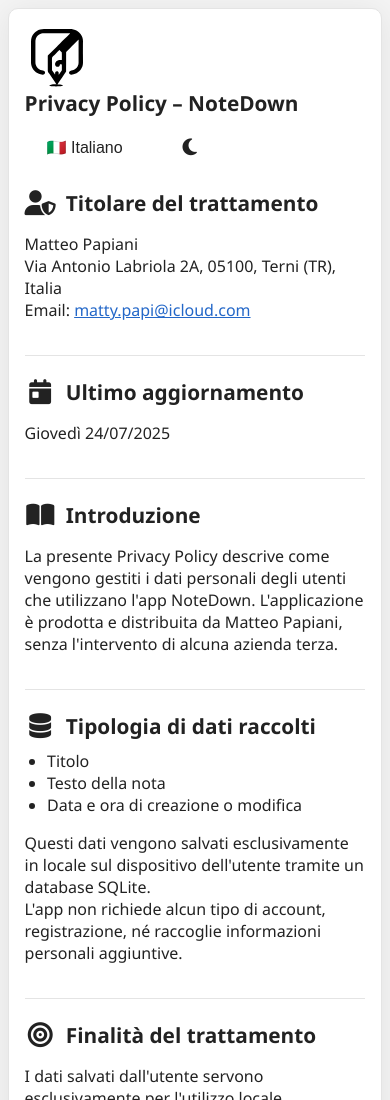
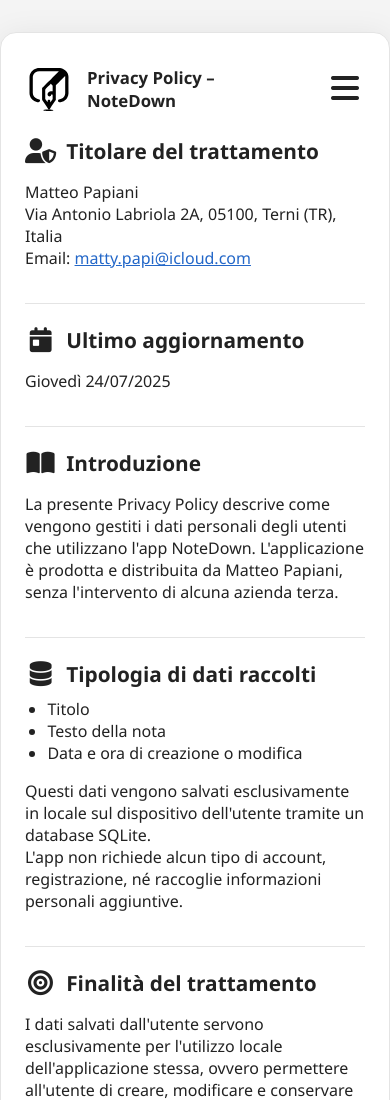
Before and after one commit to j3wel/notedown.privacypolicy.io, a plain HTML site: page index.html in a window 390 px wide. Shown: the top 1100 px of the page. Drawn offline with Linux system fonts and the light colour scheme.

Commit message:
Refactor header layout and add hamburger menu for mobile navigation

```diff
--- a/index.html
+++ b/index.html
@@ -10,9 +10,11 @@
 <body>
 <div class="container">
     <header>
-        <h1><img src="notedown_logo.svg" alt="NoteDown Logo" width="64" height="64" style="margin-right:10px;"/>
-            <span class="spacer"></span> Privacy Policy – NoteDown</h1>
-        <div class="controls">
+        <div class="header-main">
+            <img src="notedown_logo.svg" alt="NoteDown Logo" width="48" height="48"/>
+            <span class="header-title">Privacy Policy – NoteDown</span>
+        </div>
+        <nav class="controls" id="main-menu">
             <select class="language-switcher control-btn" onchange="switchLanguage(this.value)">
                 <option value="it">🇮🇹 Italiano</option>
                 <option value="en">🇬🇧 English</option>
@@ -20,7 +22,10 @@
             <button class="darkmode-toggle control-btn" id="darkmode-toggle" title="Cambia tema" aria-label="Cambia tema">
                 <i class="fa-solid fa-moon"></i>
             </button>
-        </div>
+        </nav>
+        <button class="hamburger" id="hamburger-toggle" aria-label="Apri menu" aria-controls="main-menu" aria-expanded="false">
+            <i class="fa-solid fa-bars"></i>
+        </button>
     </header>
 
     <!-- ITALIANO -->
@@ -141,7 +146,6 @@
             </p>
         </section>
     </div>
-
 
     <!-- ENGLISH -->
     <div id="policy-en" class="hidden">
@@ -273,7 +277,6 @@
         toggle.innerHTML = '<i class="fa-solid fa-moon"></i>';
       }
     }
-    // Init theme
     setDarkMode(dark);
 
     toggle.addEventListener('click', function() {
@@ -281,11 +284,36 @@
       setDarkMode(dark);
     });
 
-    // Language switcher
     function switchLanguage(lang) {
       document.getElementById("policy-it").classList.toggle("hidden", lang !== "it");
       document.getElementById("policy-en").classList.toggle("hidden", lang !== "en");
     }
+
+    // Hamburger menu toggle
+    const hamburger = document.getElementById('hamburger-toggle');
+    const controlsMenu = document.getElementById('main-menu');
+
+    hamburger.addEventListener('click', function(e) {
+      e.stopPropagation();
+      controlsMenu.classList.toggle('open');
+      hamburger.setAttribute('aria-expanded', controlsMenu.classList.contains('open') ? "true" : "false");
+      // Blocca scroll quando il menu è aperto
+      document.body.classList.toggle('menu-open', controlsMenu.classList.contains('open'));
+    });
+
+    // Chiudi il menu cliccando fuori
+    document.addEventListener('click', function(e) {
+      if (
+        window.innerWidth <= 700 &&
+        controlsMenu.classList.contains('open') &&
+        !controlsMenu.contains(e.target) &&
+        !hamburger.contains(e.target)
+      ) {
+        controlsMenu.classList.remove('open');
+        hamburger.setAttribute('aria-expanded', "false");
+        document.body.classList.remove('menu-open');
+      }
+    });
 </script>
 </body>
 </html>
--- a/style.css
+++ b/style.css
@@ -10,12 +10,13 @@
 }
 
 body {
-  font-family: "Segoe UI", "Roboto", Arial, sans-serif;
+  font-family: 'Segoe UI', 'Roboto', Arial, sans-serif;
   background: var(--main-bg);
   color: var(--main-fg);
   margin: 0;
   min-height: 100vh;
   transition: background 0.2s, color 0.2s;
+  overflow-x: hidden;
 }
 
 body.dark {
@@ -39,11 +40,11 @@
 }
 
 .container {
-  max-width: 700px;
+  max-width: 800px;
   margin: 32px auto 32px auto;
   background: var(--box-bg);
   border-radius: 16px;
-  box-shadow: 0 4px 32px 0 rgba(0, 0, 0, 0.08);
+  box-shadow: 0 4px 32px 0 rgba(0,0,0,0.08);
   padding: 32px 24px;
   border: 1px solid var(--border);
 }
@@ -53,31 +54,47 @@
   align-items: center;
   justify-content: space-between;
   margin-bottom: 24px;
-  flex-wrap: wrap;
   gap: 12px;
+  position: relative;
+  width: 100%;
 }
-header h1 {
+.header-main {
   display: flex;
   align-items: center;
-  font-size: 2rem;
-  margin: 0;
-  flex-wrap: wrap;
+  gap: 14px;
 }
-header .spacer {
-  width: 10px;
+.header-title {
+  font-size: 1.5rem;
+  font-weight: 600;
+  white-space: nowrap;
 }
 
-.controls {
+nav.controls {
   display: flex;
   align-items: center;
   gap: 10px;
+  position: static;
+}
+
+.hamburger {
+  display: none;
+  background: none;
+  border: none;
+  font-size: 2rem;
+  cursor: pointer;
+  color: var(--main-fg);
+  margin-left: 10px;
+  transition: color 0.2s;
+}
+.hamburger:focus-visible {
+  outline: 2px solid var(--link);
 }
 
 .control-btn,
 .language-switcher,
 .darkmode-toggle {
-  padding: 8px 12px;
-  border-radius: 20px;
+  padding: 8px 20px;
+  border-radius: 999px;
   border: none;
   background: var(--box-bg);
   color: var(--main-fg);
@@ -99,21 +116,18 @@
   outline: 2px solid var(--link);
 }
 
-.language-switcher {
+.language-switcher,
+.language-switcher:focus,
+.language-switcher:hover,
+.language-switcher:active {
   min-width: 120px;
-  padding-right: 30px;
+  padding-right: 36px;
   appearance: none;
   background-image: var(--select-arrow);
   background-repeat: no-repeat;
   background-position: right 10px center;
   background-size: 16px 8px;
-}
-
-.language-switcher,
-.language-switcher:focus,
-.language-switcher:hover,
-.language-switcher:active {
-  background: var(--box-bg) !important;
+  background-color: var(--box-bg) !important;
   color: var(--main-fg) !important;
   border: none;
   box-shadow: none;
@@ -162,23 +176,56 @@
   display: none !important;
 }
 
-@media (max-width: 700px) {
-  .container {
-    margin: 8px;
-    padding: 16px 4vw;
-    border-radius: 10px;
+/* HAMBURGER MENU: FULLSCREEN OVERLAY ON MOBILE */
+@media (max-width: 800px) {
+  .header-main {
+    flex: 1;
+    min-width: 0;
   }
-  header {
+  .header-title {
+    font-size: 1.05rem;
+    white-space: normal;
+    overflow: hidden;
+    text-overflow: ellipsis;
+  }
+  .hamburger {
+    display: block;
+    z-index: 102;
+  }
+  nav.controls {
+    display: none;
+  }
+  nav.controls.open {
+    display: flex;
     flex-direction: column;
-    align-items: flex-start;
-    gap: 8px;
+    align-items: center;
+    justify-content: center;
+    gap: 32px;
+    position: fixed;
+    inset: 0;
+    width: 100vw;
+    height: 100vh;
+    background: var(--main-bg);
+    z-index: 101;
+    border-radius: 0;
+    box-shadow: none;
+    padding: 0;
+    margin: 0;
+    animation: fadeInMenu 0.18s;
   }
-  header h1 {
-    font-size: 1.3rem;
+  @keyframes fadeInMenu {
+    from { opacity: 0; }
+    to   { opacity: 1; }
   }
-  .controls {
-    flex-direction: row;
-    gap: 6px;
-    margin-top: 5px;
+  body.menu-open {
+    overflow: hidden;
+    touch-action: none;
   }
 }
+
+/* Migliora tocco su mobile */
+@media (hover: none) and (pointer: coarse) {
+  .control-btn, .language-switcher, .darkmode-toggle {
+    min-height: 48px;
+  }
+}
```
